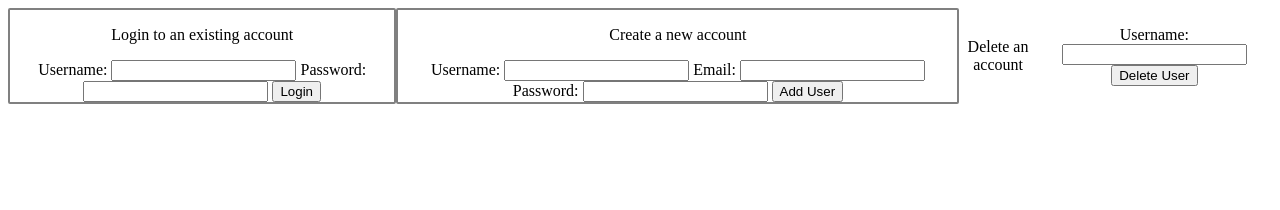
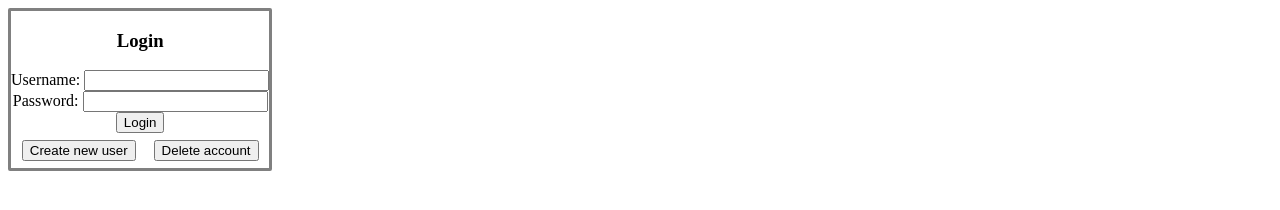
Before and after one commit to jdmar3-comp426/a99-finale, a website: page index.html in a window 1280 px wide. Drawn offline with Linux system fonts and the light colour scheme.

Commit message:
Solid login page that interacts with the backend!

```diff
--- a/index.html
+++ b/index.html
@@ -5,40 +5,44 @@
     <link rel="stylesheet" href="main.css">
   </head>
   <body>
-    <div id=loginPanel>
+    <div id=loginPanel class=panel>
       <div>
-        <p>Login to an existing account</p>
+        <h3>Login</h3>
       </div>
       <form id="login">
         <label for="user">Username: </label>
         <input name="user">
-        <label for="pass">Password: </label>
-        <input name="pass" type="password" value="">
+        <label for="pass"><br>Password: </label>
+        <input name="pass" type="password" value=""><br>
         <input type="submit" value="Login">
       </form>
+      <button onclick="showCreate()">Create new user</button>
+      <button onclick="showDelete()">Delete account</button>
     </div>
-    <div id=createPanel>
+    <div id=createPanel class=panel>
       <div>
-        <p>Create a new account</p>
+        <h3>Create a new account</h3>
       </div>
       <form id="createUser">
         <label for="user">Username: </label>
         <input name="user" value="">
-        <label for="email">Email: </label>
+        <label for="email"><br>Email: </label>
         <input name="email" value="">
-        <label for="pass">Password: </label>
-        <input name="pass" type="password" value="">
+        <label for="pass"><br>Password: </label>
+        <input name="pass" type="password" value=""><br>
         <input type="submit" value="Add User">
       </form>
     </div>
-    <div>
-      <p>Delete an account</p>
+    <div id=deletePanel class=panel>
+      <div>
+        <h3>Delete an account</h3>
+      </div>
+      <form id="deleteUser">
+        <label for="user">Username: </label>
+        <input name="user"><br>
+        <input type="submit" value="Delete User">
+      </form>
     </div>
-    <form id="deleteUser">
-      <label for="user">Username: </label>
-      <input name="user">
-      <input type="submit" value="Delete User">
-    </form>
     <script src="site.js"></script>
   </body>
 </html>
--- a/main.css
+++ b/main.css
@@ -1,16 +1,23 @@
 body {
   height: 100%;
   display: flex;
-  align-items: center;
+  align-items: vertical center;
   text-align: center;
 }
 
-#loginPanel {
+button {
+  margin: 7px;
+}
+
+.panel {
   border-radius: 2px;
-  border: 2px solid grey;
+  border: 3px solid grey;
 }
 
 #createPanel {
-  border-radius: 2px;
-  border: 2px solid grey;
+  visibility: hidden;
 }
+
+#deletePanel {
+  visibility: hidden;
+}
--- a/site.js
+++ b/site.js
@@ -17,6 +17,16 @@ deleteForm.addEventListener( "submit", e => {
     e.preventDefault();
     deleteUser(deleteForm);
 });
+
+const showCreate = _ => {
+  document.querySelector("#createPanel").style.visibility = "visible"
+  document.querySelector("#deletePanel").style.visibility = "hidden"
+}
+
+const showDelete = _ => {
+  document.querySelector("#deletePanel").style.visibility = "visible"
+  document.querySelector("#createPanel").style.visibility = "hidden"
+}
 
 const loginUser = form => {
   const XHR = new XMLHttpRequest();
@@ -58,6 +68,14 @@ const newUser = form => {
 
   // Define what happens in case of error
   XHR.addEventListener("error", e => console.log("Something went wrong."));
+
+  // Make sure all inputs are valid for a new user
+  FD.forEach((v, k) => {
+    if (k.length <= 5) {
+      alert("At least one input field is invalid")
+      return;
+    }
+  })
 
   // Set up our request
   XHR.open("POST", "http://localhost:5000/app/new");
```
Also changed, not shown: 1 other file.
